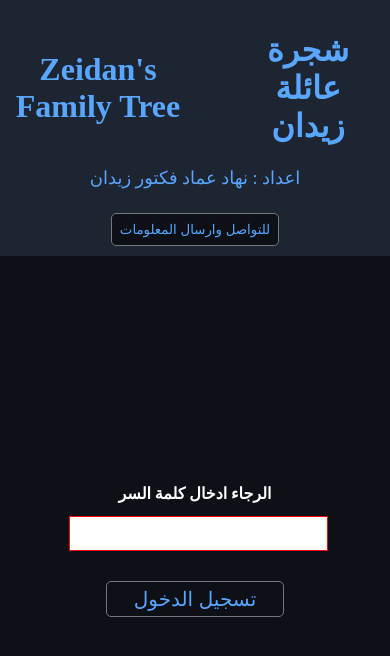
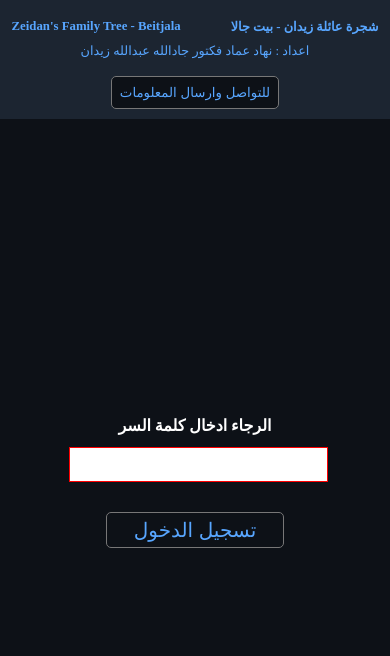
Before and after one commit to NihadZeidan/zeidan-family-tree, a React (Create React App) app: page / in a window 390 px wide. Shown: the top 656 px of the page. Built offline with nearby package versions, Linux system fonts and the light colour scheme; no server answers.

Commit message:
font size

```diff
--- a/src/components/Header/header.component.js
+++ b/src/components/Header/header.component.js
@@ -4,10 +4,10 @@ function Header({ setOpenMessageForm, openMessageForm }) {
   return (
     <header id="header">
       <div id="title">
-        <h1>Zeidan's Family Tree</h1>
-        <h1>شجرة عائلة زيدان</h1>
+        <h1>Zeidan's Family Tree - Beitjala</h1>
+        <h1>شجرة عائلة زيدان - بيت جالا</h1>
       </div>
-      <h4 id="supervision">اعداد : نهاد عماد فكتور زيدان</h4>
+      <h4 id="supervision">اعداد : نهاد عماد فكتور جادالله عبدالله زيدان</h4>
 
       <button
         id="button"
--- a/src/components/Header/header.styles.css
+++ b/src/components/Header/header.styles.css
@@ -3,9 +3,11 @@
   background-color: #1c2531;
   color: #58a6ff;
   padding: 10px;
-  font-size: 1em;
+  font-size: 0.8em;
   font-family: "Times New Roman", Times, serif;
 }
+
+
 
 #title {
   display: flex;
@@ -38,3 +40,14 @@
   color: #58a6ff;
   text-decoration: none;
 }
+
+
+@media screen and (max-width: 600px) {
+  #header {
+    font-size: 0.4em;
+  }
+  #supervision {
+    font-size: 2em;
+
+  }
+}
--- a/src/components/Tree/tree.component.js
+++ b/src/components/Tree/tree.component.js
@@ -8,7 +8,7 @@ export default function ZeidanFamilyTree() {
       <Tree
         depthFactor={130}
         // initialDepth={1}
-        zoom={0.8}
+        zoom={0.4}
         data={zeidan}
         enableLegacyTransitions={true}
         separation={{ siblings: 2, nonSiblings: 1.5 }}
```
